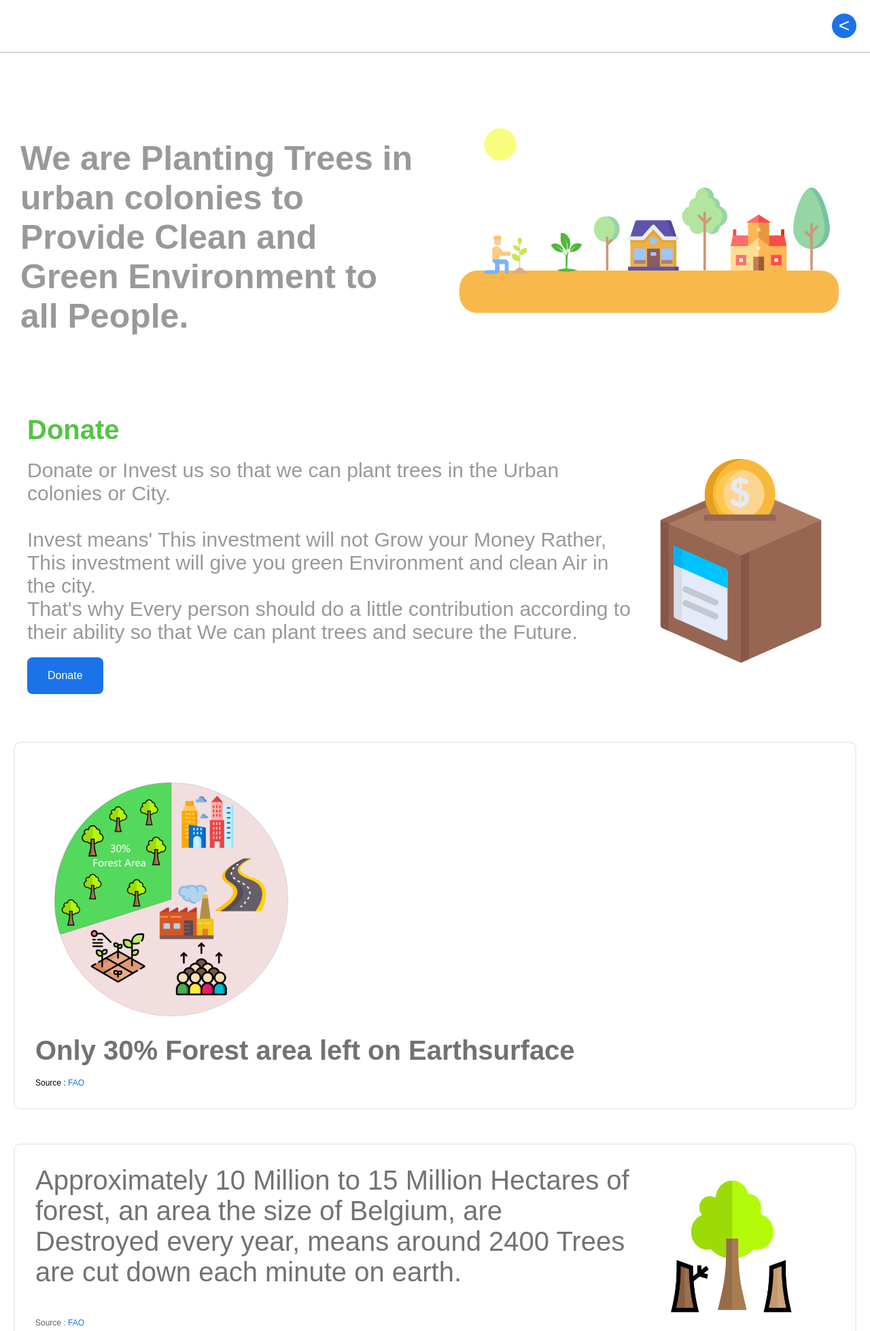
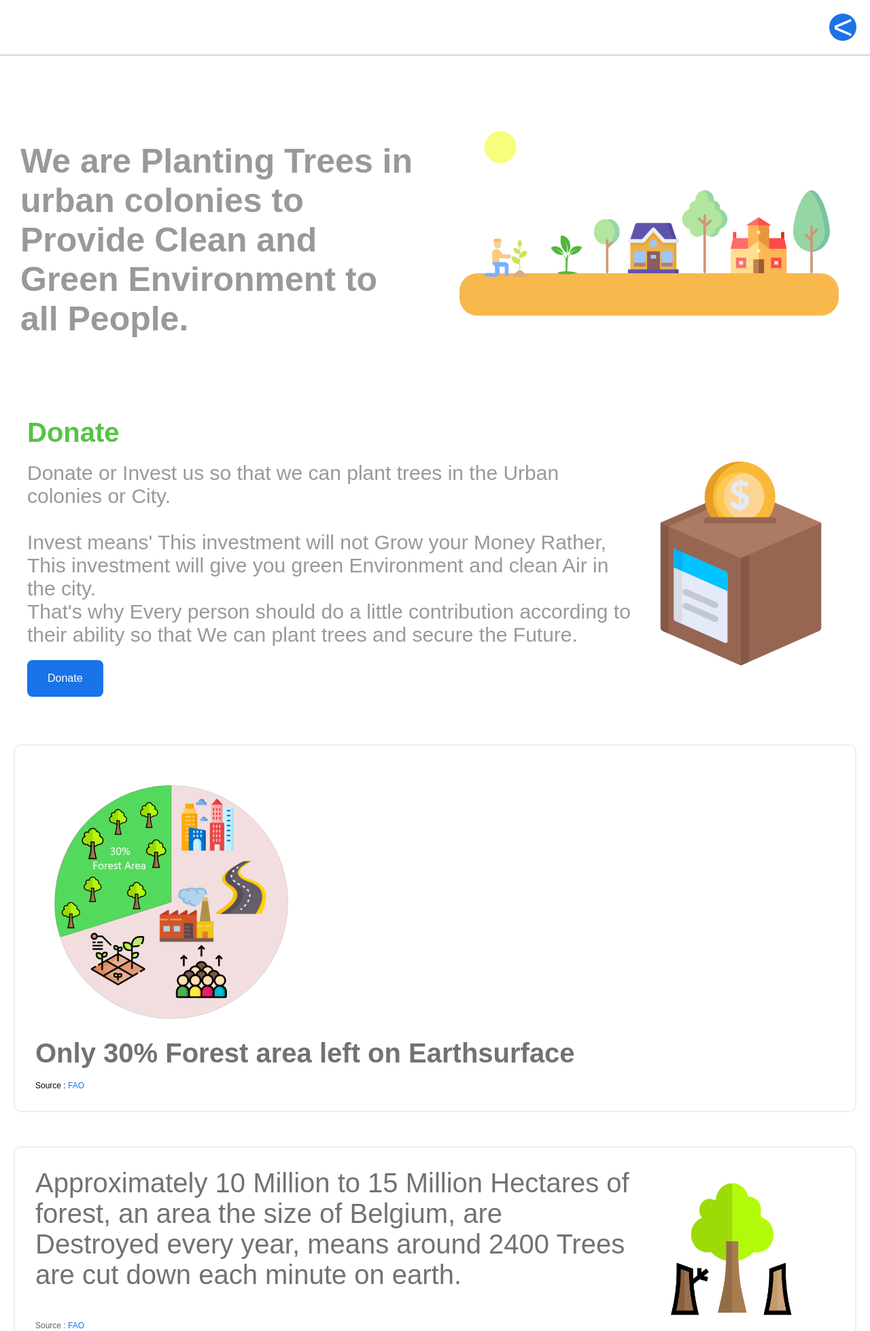
Before and after one commit to Avkr2021/Super-market, a PHP site: page /home.html in a window 1280 px wide. Shown: the top 1958 px of the page at 68% size. Run offline with PHP 8.4, Linux system fonts and the light colour scheme.

Commit message:
Update homee.css

```diff
--- a/homee.css
+++ b/homee.css
@@ -451,18 +451,26 @@ nav ul a:hover {
 
 .item2 {
 display: flex;
+justify-content: center;
+align-items: center;
 }
 
 .item2 a {
   text-decoration: none;
   border-radius: 50%;
-  text-align: center;
-  padding: 2px 10px 2px 10px;
+  padding: 10px;
   background: #1a73e8;
   color: #fff;
   cursor: pointer;
-  font-size: 28px;
-  margin: auto;
+  height: 40px;
+  width: 40px;
+  display: flex;
+  justify-content: center;
+  align-items: center;
+}
+
+.item2 a img {
+  width: 100%;
 }
 
 .donar {
@@ -521,6 +529,7 @@ table td {
   position: relative;
   top: 10px;
   padding: 0px 20px;
+  margin: 20px 0px;
 }
 
 #mission h1 {
```
